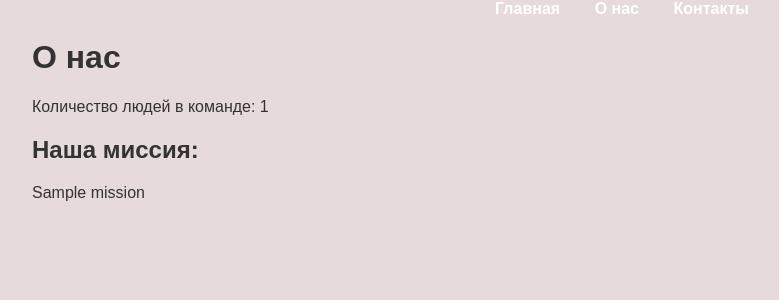
After one commit to Odissey1986/web_app, a FastAPI app: template templates/about.html in a window 1280 px wide. The commit adds this page. Shown: the top 300 px of the page, without its empty margins (18-797 px from the left). Run offline with FastAPI, Linux system fonts and the light colour scheme; the template is opened without the code that fills it: most values are stand-ins (such as "Sample title", 1, 10 or a date in 2020).

Commit message:
start project day 2

```diff
--- a/main.py
+++ b/main.py
@@ -1,33 +1,66 @@
-from fastapi import FastAPI
+from fastapi import FastAPI, Request
 from fastapi.responses import HTMLResponse
 import uvicorn
+from fastapi.templating import Jinja2Templates
 
-app = FastAPI()
+app = FastAPI(title="Моё первое веб приложение")
 
-@app.get("/")
-def home():
-    return "Hello world"
+templates = Jinja2Templates(directory="templates")
 
-@app.get("/hello")
-def html_hello():
-    html = """
-    <html>
-        <head>
-        <title>Моё первое web-приложение</title>
-        </head>
-        <body>
-            <h1>Hello world</h1>
-            <p>Наша первая страница</p>
-        </body>
-    </html>
-    """
-    return HTMLResponse(content=html)
+@app.get("/", response_class=HTMLResponse)
+def index(request: Request):
+    context = {
+        "request": request,
+        "title": "Главная страница",
+        "main_text": "Здесь будет текст для главной страницы с описанием"
+    }
+    return templates.TemplateResponse("index.html", context=context)
 
-@app.get("/file")
-def from_file():
-    with open("templates/index.html", "r", encoding="utf-8") as fl:
-        content = fl.read()
-    return HTMLResponse(content=content)
+@app.get("/about", response_class=HTMLResponse)
+def about(request: Request):
+    context = {
+        "request": request,
+        "title": "О нас",
+        "people_count": 15,
+        "misson": "Наша цель - распространение 🍪"
+    }
+    return templates.TemplateResponse("about.html", context=context)
+
+@app.get("/contacts", response_class=HTMLResponse)
+def contacts(request: Request):
+    context = {
+        "request": request,
+        "title": "Контакты",
+        "adres": "Павловский Посад, ул. Павловская д. 26",
+        "phone": "8 (800) 555-35-35",
+        "email": "zdesnet@secretov.ru"
+    }
+    return templates.TemplateResponse("contacts.html", context=context)
 
 if __name__ == "__main__":
     uvicorn.run("main:app", port=8000, reload=True)
+
+# @app.get("/")
+# def home():
+#     return "Hello world"
+
+# @app.get("/hello")
+# def html_hello():
+#     html = """
+#     <html>
+#         <head>
+#         <title>Моё первое web-приложение</title>
+#         </head>
+#         <body>
+#             <h1>Hello world</h1>
+#             <p>Наша первая страница</p>
+#         </body>
+#     </html>
+#     """
+#     return HTMLResponse(content=html)
+
+# @app.get("/file")
+# def from_file():
+#     with open("templates/index.html", "r", encoding="utf-8") as fl:
+#         content = fl.read()
+#     return HTMLResponse(content=content)
--- /dev/null
+++ b/templates/about.html
@@ -0,0 +1,8 @@
+{% extends "base.html" %}
+
+{% block content %}
+    <h1> О нас </h1>
+    <p> Количество людей в команде: {{ people_count }} </p>
+    <h2> Наша миссия: </h2>
+    <p> {{mission}} </p>
+{% endblock %}
--- /dev/null
+++ b/templates/base.html
@@ -0,0 +1,53 @@
+<!DOCTYPE html>
+<html lang="en">
+<head>
+    <meta charset="UTF-8">
+    <meta name="viewport" content="width=device-width, initial-scale=1.0">
+    <title>{{ title }}</title>
+    <style>
+    </style>
+    <style>
+        body{
+            font-family: Arial, sans-serif;
+            background-color: #e6dada;
+            color: #333;
+            margin: 0;
+            padding: 0;
+        }
+
+        nav {
+            background-color: #415b91
+            padding: 15px;
+            text-align: center;
+        }
+
+        nav a:hover{
+            text-decoration: underline;
+            color: black;
+        }
+
+        nav a{
+            color: white;
+            text-decoration: none;
+            font-weight: bold;
+            margin: 0 15px;
+        }
+
+        main{
+            padding-left: 50px;
+        }
+    </style>
+</head>
+<body>
+    <nav>
+        <a href="{{ url_for('index')}}">Главная</a>
+        <a href="{{ url_for('about')}}">О нас</a>
+        <a href="{{ url_for('contacts')}}">Контакты</a>
+    </nav>
+
+<main>
+    {% block content %}
+    {% endblock %}
+</main>
+</body>
+</html>
```
Also changed, not shown: requirements.txt (deleted, +0 -16 lines), templates/contacts.html (added, +8 -0 lines), templates/index.html (+6 -13 lines), templates/old_index.html (added, +20 -0 lines).
